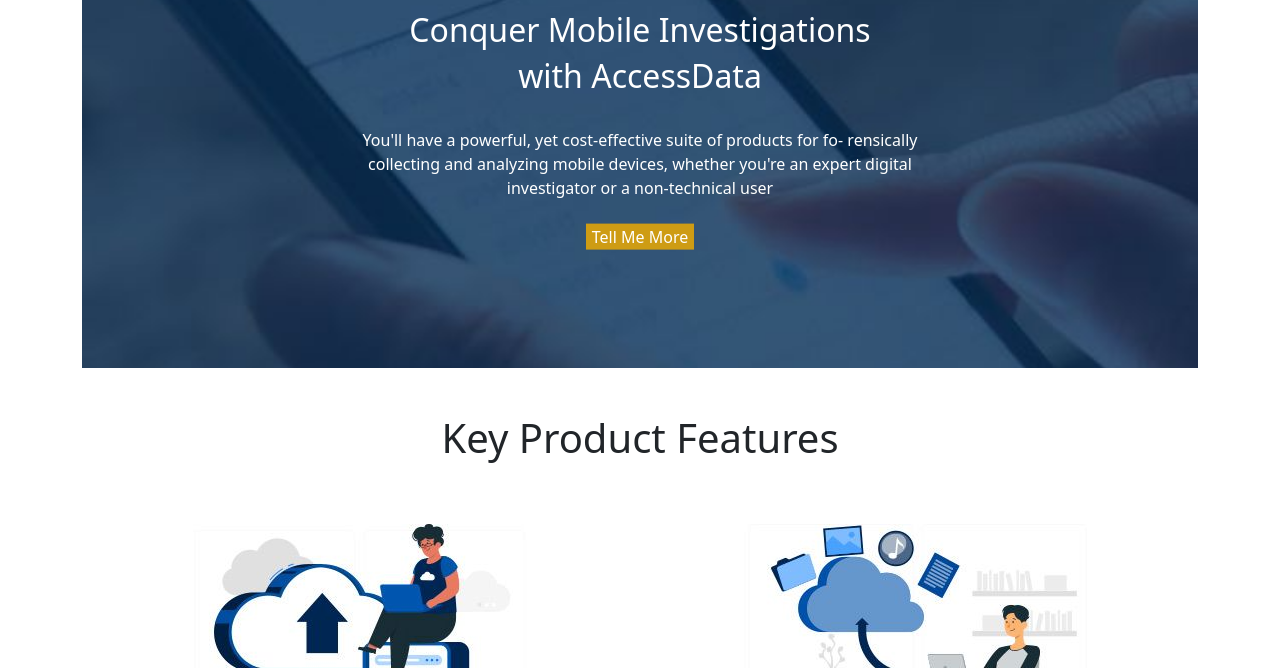
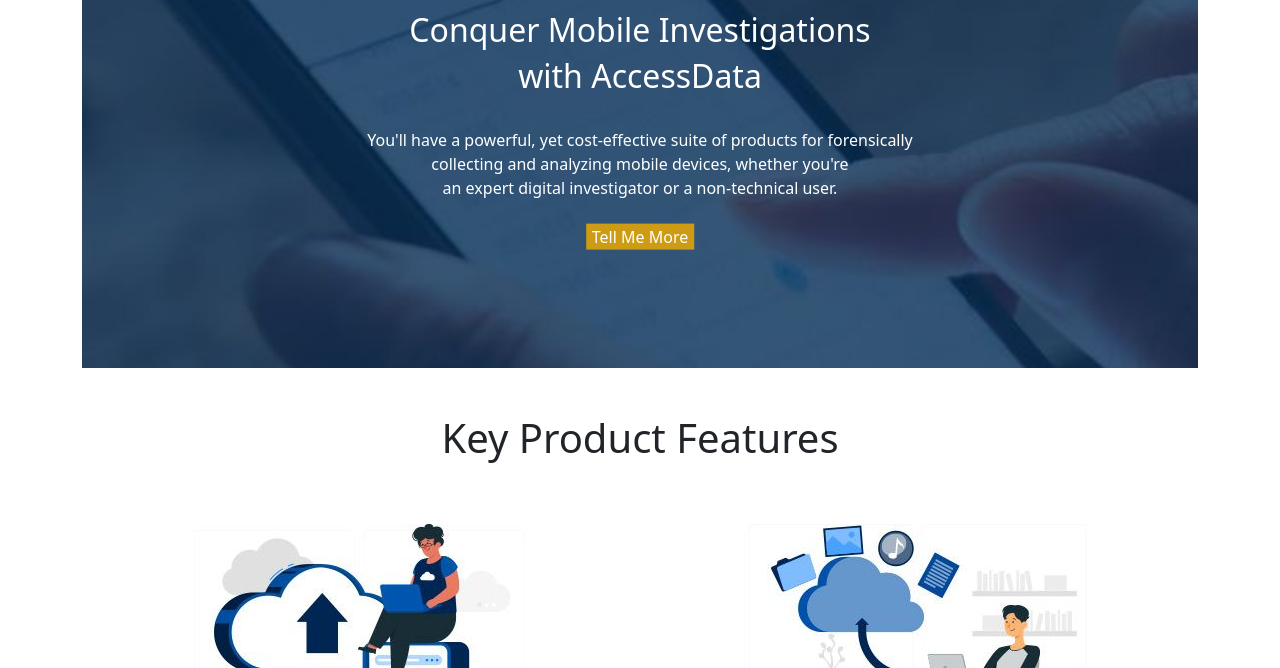
Before and after one commit to RiinaMiichelle/RiinaMiichelle.github.io, a plain HTML site: page index.html in a window 1280 px wide. Shown: the part 132-800 px from the top of the page. Drawn offline with nearby package versions, Linux system fonts and the light colour scheme.

Commit message:
finished test

```diff
--- a/index.css
+++ b/index.css
@@ -76,6 +76,7 @@
 
 .icons {
   padding: 20px;
+  font-size: 25px;
 }
 .icons a {
   color: white;
--- a/index.html
+++ b/index.html
@@ -22,9 +22,9 @@
           <h2>Conquer Mobile Investigations</h2>
           <h2>with AccessData</h2>
           <br>
-          <div>You'll have a powerful, yet cost-effective suite of products for fo-
-            rensically collecting and analyzing mobile devices, whether you're
-            an expert digital investigator or a non-technical user</div>
+          <div>You'll have a powerful, yet cost-effective suite of products for forensically<br>
+            collecting and analyzing mobile devices, whether you're<br>
+            an expert digital investigator or a non-technical user.</div>
           <br>
           <button><a href="https://saleslabx.com/">Tell Me More</a></button>
         </div>
```
